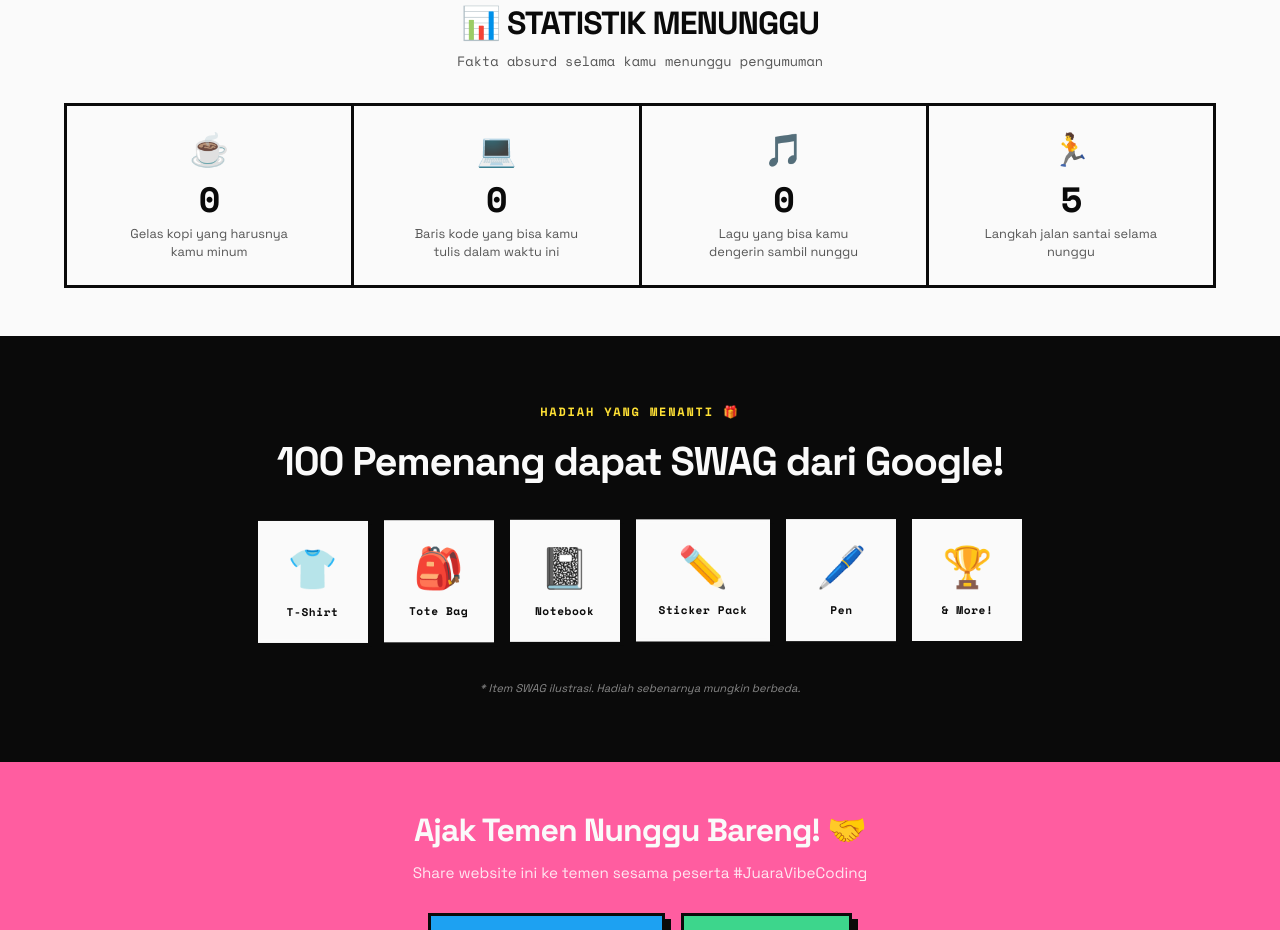
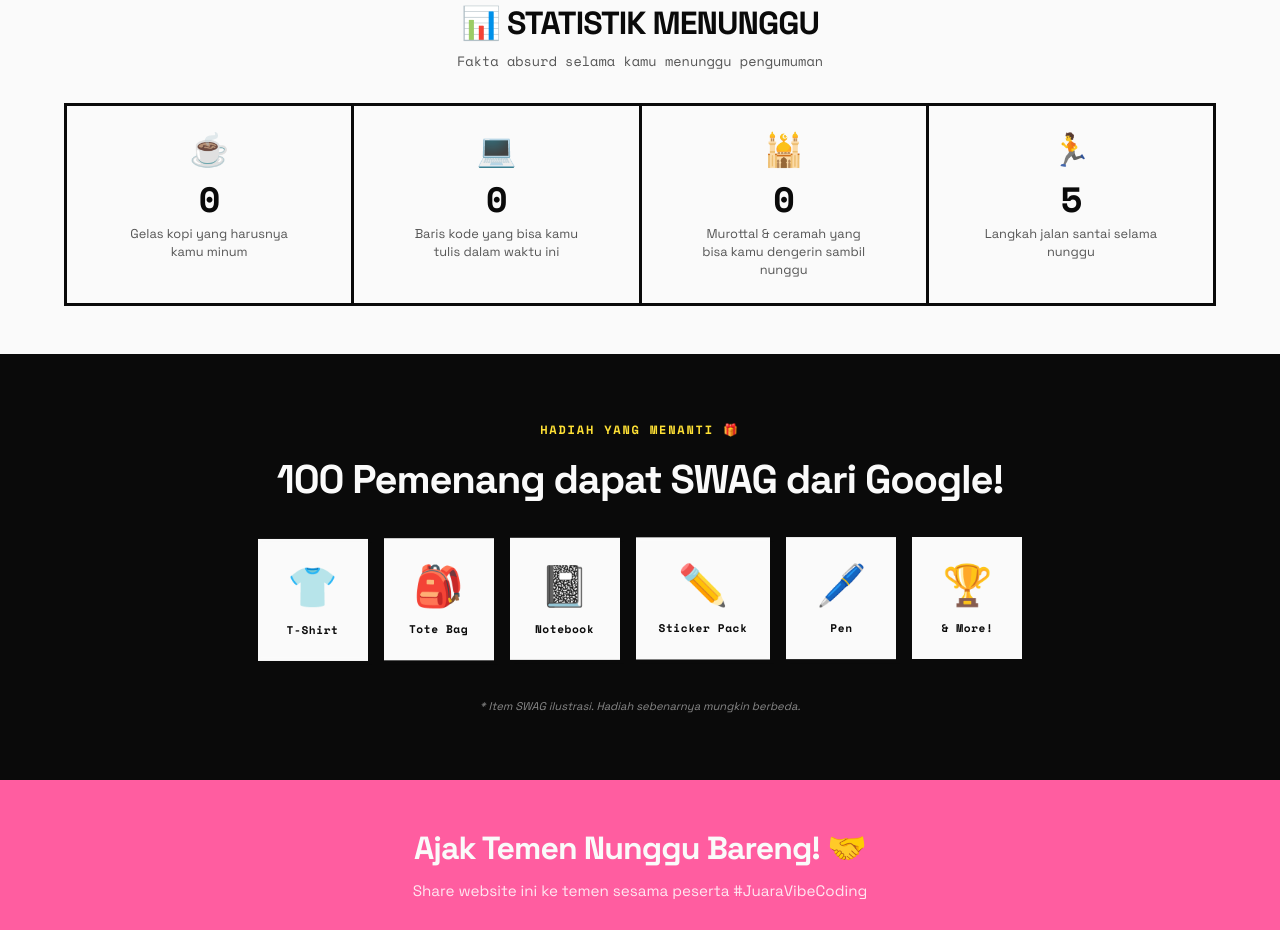
Before and after one commit to antonprafanto/whenyah, a plain HTML site: page index.html in a window 1280 px wide. Shown: the part 2997-3927 px from the top of the page. Drawn offline with nearby package versions, Linux system fonts and the light colour scheme.

Commit message:
fix: ganti stat lagu dengan Murottal & Ceramah

```diff
--- a/app.js
+++ b/app.js
@@ -193,7 +193,7 @@ function startStatsCounter() {
     var minutes = elapsed / 60;
     var coffee = Math.max(0, Math.floor(minutes / 20));
     var lines  = Math.floor(minutes * 10);
-    var songs  = Math.floor(minutes / 3.5);
+    var songs  = Math.floor(minutes / 20); // avg murottal/ceramah ~20 menit
     var steps  = Math.floor(minutes * 100);
     animateNumber('stat-coffee', coffee);
     animateNumber('stat-lines',  lines);
--- a/index.html
+++ b/index.html
@@ -335,9 +335,9 @@
           <div class="stat-label">Baris kode yang bisa kamu tulis dalam waktu ini</div>
         </div>
         <div class="stat-card">
-          <div class="stat-icon">🎵</div>
+          <div class="stat-icon">🕌</div>
           <div class="stat-value" id="stat-songs">0</div>
-          <div class="stat-label">Lagu yang bisa kamu dengerin sambil nunggu</div>
+          <div class="stat-label">Murottal &amp; ceramah yang bisa kamu dengerin sambil nunggu</div>
         </div>
         <div class="stat-card">
           <div class="stat-icon">🏃</div>
```
